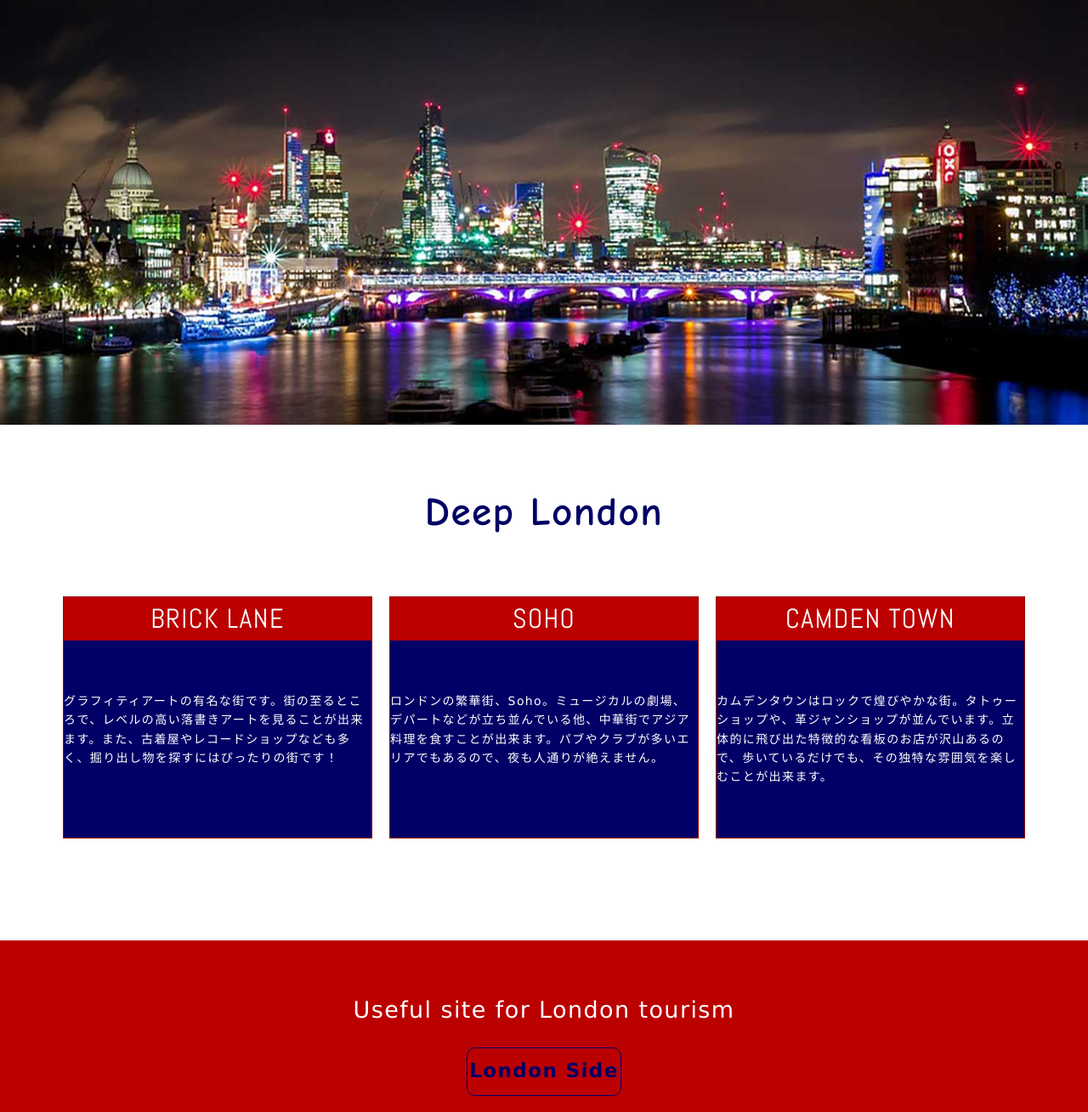
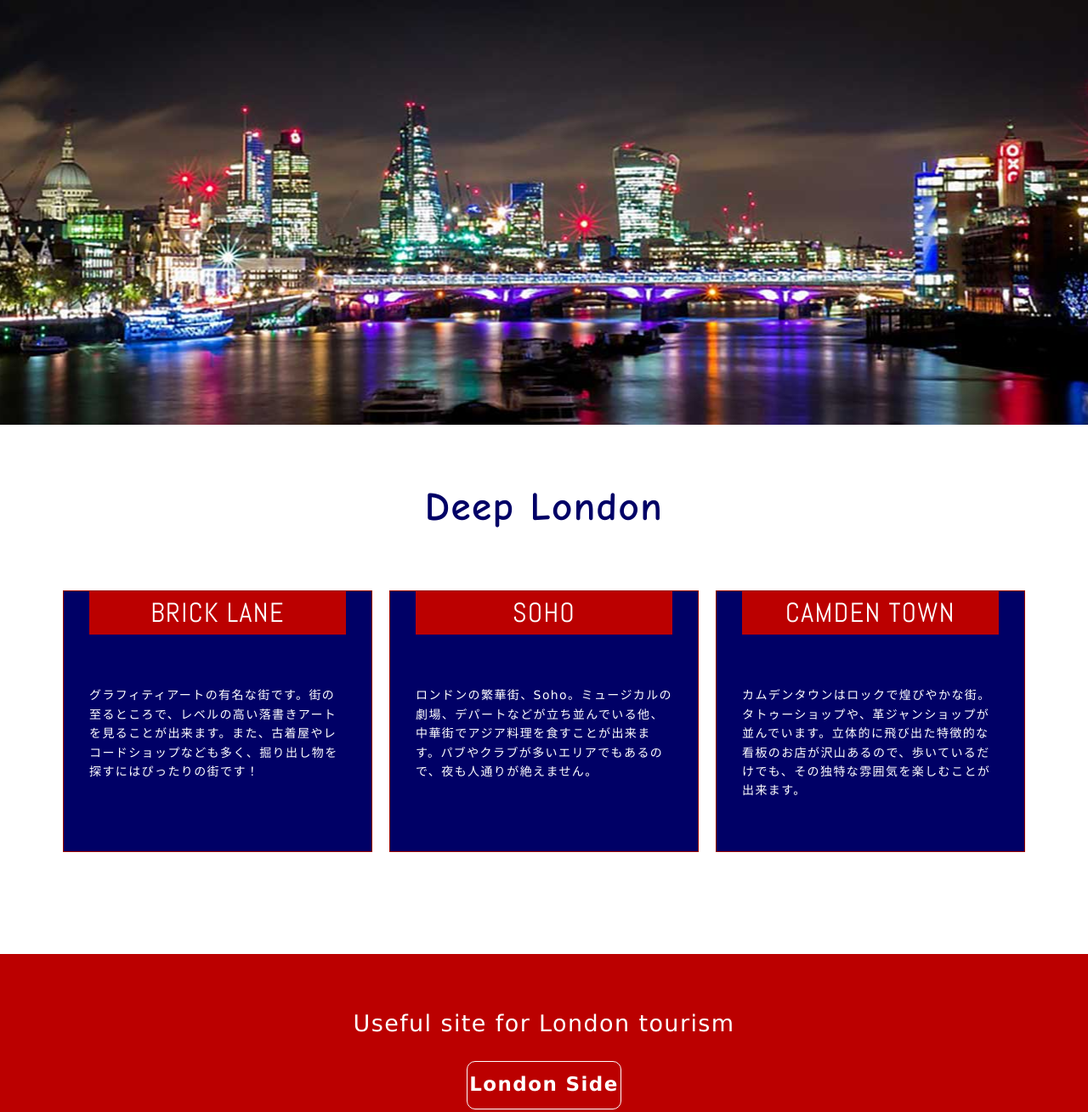
Before and after one commit to Amane59/responsive-site, a plain HTML site: page index.html in a window 1280 px wide. Shown: the top 1309 px of the page at 85% size. Drawn offline with nearby package versions, Linux system fonts and the light colour scheme.

Commit message:
"image width change"

```diff
--- a/css/style.scss
+++ b/css/style.scss
@@ -29,7 +29,7 @@ a {
 
 @media (min-width: 769px) {
   a {
-  @include link-colors($subColor, darken($subColor, 30%), lighten($subColor, 10%), darken($subColor, 20%));
+  @include link-colors($baseColor, darken($baseColor, 30%), lighten($baseColor, 10%), darken($baseColor, 20%));
   text-decoration: none;
   text-align: center;
   }
@@ -62,7 +62,7 @@ a {
 .headimage {
 width: 100%;
 height: 250px;
-background-image:url(./images/london-titleimage.jpg);
+background-image:url(../images/london-titleimage.jpg);
 background-position:center center;
 background-size:cover;
 }
@@ -71,7 +71,7 @@ background-size:cover;
 .headimage {
 width: 100%;
 height: 500px;
-background-image:url(./images/london-titleimage.jpg);
+background-image:url(../images/london-titleimage.jpg);
 background-position:center center;
 background-size:cover;
   }
@@ -128,6 +128,7 @@ section {
   margin: 10px;
   flex: 1;
   background-color:$subColor;
+  padding:0 30px;
   }
 }
 
--- a/index.html
+++ b/index.html
@@ -10,9 +10,7 @@
 
   <body><!--header-->
     <header>
-      <div class="headimage">
-        <img src="./images/london-titleimage.jpg" alt="" class="flexible-images">
-      </div>
+      <div class="headimage"></div>
     </header>
     <main>
       <section id="place">
```
Also changed, not shown: css/style.css, style.css (added), 1 other file.
